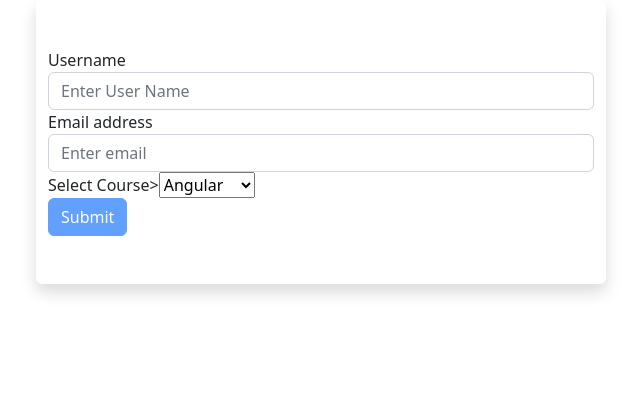
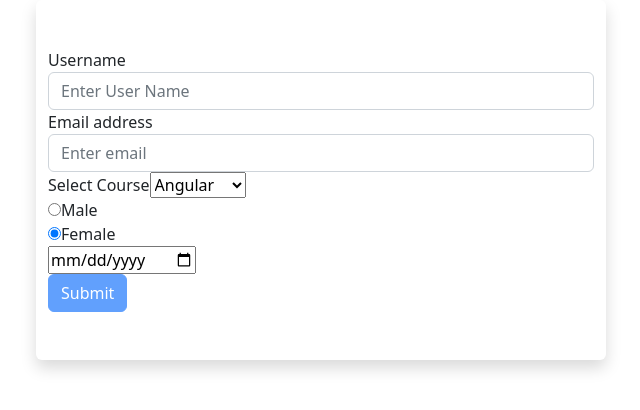
Before and after one commit to anuradha2511/anglurapp, an Angular app in the folder angularapp/: page / in a window 1280 px wide. Shown: the top 410 px of the page, without its empty margins (319-959 px from the left). Built offline with nearby package versions, Linux system fonts and the light colour scheme.

Commit message:
Template driven form assignment done
Template driven form assignment done

```diff
--- /dev/null
+++ b/angularapp/src/app/models/student.ts
@@ -0,0 +1,9 @@
+export class Student {
+    name: string;
+    email: any;
+dob: any;
+gender: string;
+address: string;
+mobileNo: number;
+department: string;
+}
--- a/angularapp/src/app/practice/practice.component.css
+++ b/angularapp/src/app/practice/practice.component.css
@@ -0,0 +1,39 @@
+input.ng-invalid.ng-touched {
+    border: 1px solid red;
+    box-shadow: 0 0 13px #ff000021;
+}
+
+.container{
+    background-image: url(src\assets\images\W1M7KR.jpg);
+/* background-color: #747d8c; */
+
+    background-repeat: no-repeat;
+    background-size: cover;
+    /* height: 600px; */
+    font-weight: bold;
+    margin: 20px;
+
+}
+
+h2{
+    text-align: center;
+    font-style: italic;
+    color: rgb(190, 15, 88);
+}
+.form{
+    background-color: #747d8c;
+}
+
+.row{
+    /* background-image: url(src\assets\images\960x0.jpg); */
+    padding-top: 30px;
+    background-repeat: no-repeat;
+    /* text-align: center; */
+}
+
+.col-md-6{
+    /* background-image: url(src\assets\images\images.jpg); */
+    background-color:rgb(216, 193, 193);
+    width: 600px;
+
+}
--- a/angularapp/src/app/practice/practice.component.html
+++ b/angularapp/src/app/practice/practice.component.html
@@ -1,28 +1,28 @@
-<p>practice works!</p>
+<!-- <p>practice works!</p> -->
 <!--  Two way Databinding example -->
-<h3> {{title}}</h3>
+<!-- <h3> {{title}}</h3>
 <input type="text" [(ngModel)]="name">
 
-<h3> {{name}}</h3>
+<h3> {{name}}</h3> -->
 
 
 <!-- Templete Reference Variable example -->
-<h3>{{title1}}</h3>
+<!-- <h3>{{title1}}</h3>
 <input type="text" #box placeholder="Enter user name">
-<button (click)="getVal(box.value)"> Call Function </button>
+<button (click)="getVal(box.value)"> Call Function </button> -->
 
 <!-- Toggle a div and Button Text on Button click  -->
-<div class="container mt-5">
+<!-- <div class="container mt-5">
     <div class="row">
-        <div class="col-md-12">
+        <div class="col-md-12"> -->
 
-            <!-- will create button with ternary operator and click function -->
-            <button (click)="onclick()" type="button" class="btn btn-danger">
+<!-- will create button with ternary operator and click function -->
+<!-- <button (click)="onclick()" type="button" class="btn btn-danger">
                 {{ReadMore? "Read More": "Read Less"}}
-            </button>
+            </button> -->
 
-            <!-- Will create if condition my default it will b hide on click it will toggle -->
-            <ng-container *ngIf="visible">
+<!-- Will create if condition my default it will b hide on click it will toggle -->
+<!-- <ng-container *ngIf="visible">
                 <div class="bg-white shadow-sm p-3">
                     <h4> Hello World </h4>
                     <p>
@@ -35,7 +35,7 @@
             </ng-container>
         </div>
     </div>
-</div>
+</div> -->
 
 <!-- Template Driven Form -->
 <!-- <form #loginForm="ngForm" (ngSubmit)="loginUser(loginForm.value)">
@@ -44,3 +44,90 @@
 <input type="text" name="password" placeholder="Enter password" ngModel>
  &nbsp; <button class="btn btn-success"> Login </button>
 </form> -->
+
+<div class="container">
+            <div class="row justify-content-center">
+        <div class="col-md-6 text-left rounded shadow py-5">
+            <h2> Student Registration Form </h2>
+            <form (ngSubmit)="OnSubmit(myForm)" #myForm="ngForm">
+                <div ngModelGroup="studentDetails" #studentDetails="ngModelGroup">
+                <div class="form-group">
+                    <label for="name"> Name </label>
+                    <input type="text" class="form-control" id="name" name="name" placeholder="Enter Full Name" ngModel
+                        required>
+                        <small *ngIf="name"> Student name is :{{name}} </small>
+                </div>
+
+                <div class="form-group">
+                    <label for="email"> Email Address </label>
+                    <!-- <input type="email" class="form-control" id="email"  #email="ngModel" email name="email" placeholder="abc@gmail.com"
+                        ngModel required>
+                        <small class="text-danger" *ngIf="!email.valid && email.touched"> Enter valid email </small>
+                </div> -->
+                <input type="email" class="form-control" name="email" ngModel #email="ngModel" pattern="@codemindtechnology.com" required>
+                    <small *ngIf="email.touched">
+
+                        <p class="text-danger" *ngIf="email.errors?.pattern"> Please enter email @codemindtechnology.com</p><br>
+                    </small>
+                </div>
+                <!-- <small class="text-danger" *ngIf="!studentDetails.valid && studentDetails.touched"> Please enter valid details</small> -->
+                </div>
+
+                <div class="form-group">
+                    <label for="date"> Date of Birth </label>
+                    <input type="date" class="form-control" id="dob" name="dob"  ngModel required>
+                </div>
+
+                <div class="form-group">
+                    <label for="gender"> Gender: </label> &nbsp;
+                    <br>
+                    <input type="radio" id="male" value="male" name="gender" ngModel>
+                    <label for="male"> Male</label> &nbsp; &nbsp;
+                    <input type="radio" id="female" value="female" name="gender" ngModel>
+                    <label for="female"> Female </label>
+
+                </div>
+
+                <div class="form-group">
+                    <label for="address">Address</label>
+                    <input type="text" class="form-control" id="address"  name="address" textarea rows="5" ngModel required>
+                  </div>
+
+
+                <div class="form-group">
+                    <label for="mobile"> Mobile No: </label>
+                    <input type="number" class="form-control" id="number" name="mobileNo" placeholder="Mobile No" ngModel
+                        required maxlength="10" minlength="10">
+                </div>
+                <br>
+                <div class="form-group">
+                 <label for="course"> Select Department: </label> &nbsp;
+                <select class="from-control" name="department" id="department" [ngModel]="defaultValue">
+                 <option value="BCA"> BCA </option>
+                 <option value="BCS"> BCS</option>
+                 <option value="BBA"> BBA </option>
+                 <option value="MCA"> MCA </option>
+                 <option value="MBA"> MBA </option>
+              </select>
+            </div>
+
+                <button type="submit" [disabled]="!myForm.valid" class="btn btn-primary"> Submit </button>
+          <br>
+          <br>
+          <div class="row justify-content-center mt-2" *ngIf="submitted">
+            <div class=".col-md-6.rounded.shadow py-4">
+                <h2> Student Information </h2>
+                <p> Name: <strong>{{stud.name}} </strong></p>
+                <p> Email: <strong>{{stud.email}} </strong></p>
+                <p> Date of Birth: <strong>{{stud.dob}} </strong></p>
+                <p> Gender: <strong>{{stud.gender}} </strong></p>
+                <p> Address: <strong>{{stud.address}} </strong></p>
+                <p> Mobile No.: <strong>{{stud.mobileNo}} </strong></p>
+                <p> Department: <strong>{{stud.department}} </strong></p>
+            </div>
+           </div>
+
+            </form>
+        </div>
+    </div>
+</div>
--- a/angularapp/src/app/practice/practice.component.ts
+++ b/angularapp/src/app/practice/practice.component.ts
@@ -1,4 +1,6 @@
 import { Component, OnInit } from '@angular/core';
+import { NgForm } from '@angular/forms';
+import { Student } from '../models/student';
 
 @Component({
   selector: 'app-practice',
@@ -6,6 +8,10 @@ import { Component, OnInit } from '@angular/core';
   styleUrls: ['./practice.component.css']
 })
 export class PracticeComponent implements OnInit {
+stud = new Student();
+submitted: boolean =false;
+
+
 loginUser(item:any){
   console.log(item);
 
@@ -35,5 +41,32 @@ this.visible = !this.visible;
 
   ngOnInit() {
   }
+OnSubmit(form:NgForm){
+  this.submitted = true;
+  this.stud.name = form.value.studentDetails.name;
+  this.stud.email = form.value.studentDetails.email;
+  this.stud.dob = form.value.dob;
+  this.stud.gender = form.value.gender;
+  this.stud.address = form.value.address;
+  this.stud.mobileNo = form.value.mobileNo;
+  this.stud.department= form.value.department;
+  // console.log(form.value.studentDetail.name);
+  // console.log(form.value.studentDetail.);
+  // console.log(form.value.name);
+  // console.log(form.value.name);
+this.saveStudentInformation(this.stud)
+}
+  saveStudentInformation(stud:Student){
+    console.log(stud.name);
+    console.log(stud.email);
+    console.log(stud.dob);
+    console.log(stud.gender);
+    console.log(stud.address);
+    console.log(stud.mobileNo);
+    console.log(stud.department);
+
+  }
+
+
 
 }
--- a/angularapp/src/app/simpletemplateform/simpletemplateform.component.html
+++ b/angularapp/src/app/simpletemplateform/simpletemplateform.component.html
@@ -18,13 +18,24 @@
             </div>
 
                 <div class="form-group">
-                    <label for="course"> Select Course></label>
+                    <label for="course"> Select Course </label>
                     <select class="from-control" name="course" id="course" [ngModel]="defaultValue">
                         <option value="Angular"> Angular </option>
                         <option value="HTML"> HTML</option>
                         <option value="JavaScript"> JavaScript </option>
                     </select>
                 </div>
+
+                <div class="form-group">
+                    <div *ngFor="let gender of genders" class="custom-control custom-radio">
+                     <input type="radio" id="{{gender.id}}" name="gender" value="{{gender.value}}" [ngModel]="defaultGender" class="custom-control-input">
+                     <label for="{{gender.id}}" class="custom-control-label">{{gender.value}}</label>
+                    </div>
+                </div>
+<div >
+    <!-- <lable for="date"> Date </lable> -->
+    <input type="date" min="{{minDate}}" >
+</div>
 
             <button type="submit" [disabled]="!myForm.valid" class="btn btn-primary"> Submit</button>
            <div class="row justify-content-center mt-2" *ngIf="submitted">
@@ -33,6 +44,7 @@
                 <p> Username: <strong>{{employee.username}} </strong></p>
                 <p> Email: <strong>{{employee.email}} </strong></p>
                 <p> Course: <strong>{{employee.course}} </strong></p>
+                <p> Gender: <strong> {{employee.gender}}</strong></p>
             </div>
            </div>
         </form>
--- a/angularapp/src/app/simpletemplateform/simpletemplateform.component.ts
+++ b/angularapp/src/app/simpletemplateform/simpletemplateform.component.ts
@@ -12,6 +12,11 @@ export class SimpletemplateformComponent implements OnInit {
   defaultValue: string = 'Angular';
  employee = new Employee();
  submitted: boolean =false;
+ defaultGender: string = 'Female';
+ genders = [
+  {id:'1', value:'Male'},
+  {id:'2', value:'Female'}
+ ]
   constructor() { }
 
   ngOnInit() {
@@ -21,9 +26,15 @@ OnSubmit(form:NgForm){
   this.employee.course = form.value.course;
   this.employee.username = form.value.userDetails.username;
   this.employee.email = form.value.userDetails.email;
+  this.employee.gender = form.value.gender;
+  form.reset();
+  form.controls['course'].setValue('Angular');
+  form.controls['gender'].setValue('Female');
+  console.log(  form.controls);
 
 
-this.saveEmployeeData(this.employee);
+
+// this.saveEmployeeData(this.employee);
 // console.log(form.value.course);
 // console.log(form.value.userDetails.username);
 // console.log(form.value.userDetails.email);
@@ -34,4 +45,5 @@ saveEmployeeData(emp:Employee){
   console.log(emp.course);
 
 }
+minDate:any = "2022-12-10";
 }
```
Also changed, not shown: angularapp/src/app/models/employee.ts (+5 -5 lines), angularapp/src/assets/images/W1M7KR.jpg (added), angularapp/src/assets/images/istockphoto-1174905380-612x612.jpg (added).
